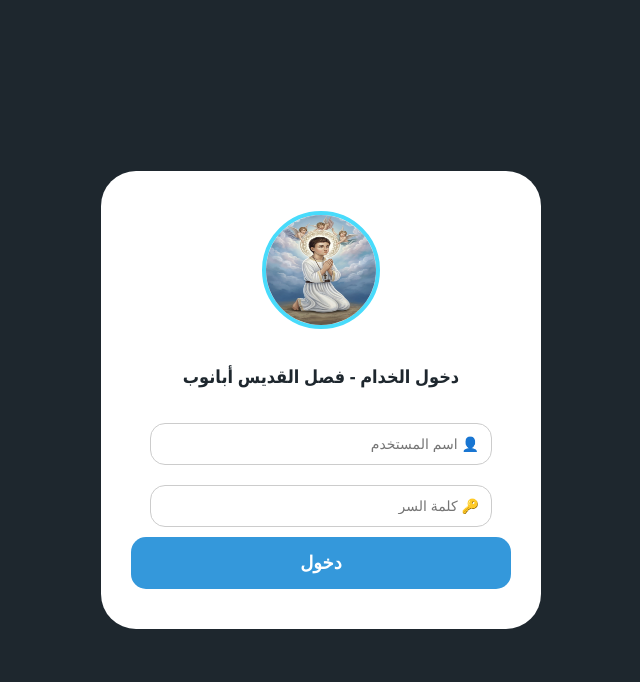
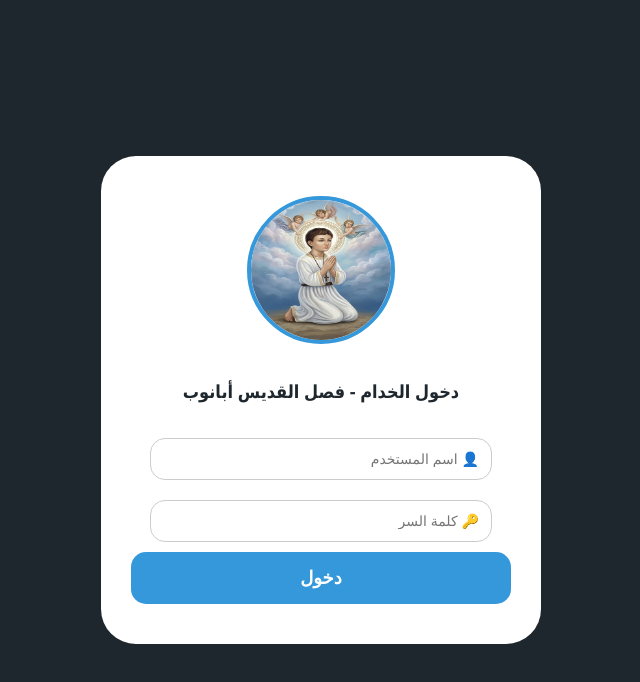
Before and after one commit to medhatmena03-code/Church, a plain HTML site: page index.html in a window 1280 px wide. Shown: the whole page, without its empty margins (319-959 px from the left). Drawn offline with Linux system fonts and the light colour scheme.

Commit message:
Update index.html

```diff
--- a/index.html
+++ b/index.html
@@ -164,7 +164,7 @@
 
 <div id="loginOverlay">
     <div class="login-box">
-        <img src="abanoub.jpg" style="width:110px; height:110px; border-radius:50%; border:4px solid var(--accent); margin-bottom:15px;" onerror="this.src='https://via.placeholder.com/110'">
+        <img src="abanoub.jpg" style="width:140px; height:140px; border-radius:50%; border:4px solid #3498db; margin-bottom:15px;" onerror="this.src='https://via.placeholder.com/140'">
         <h2>دخول الخدام - فصل القديس أبانوب</h2>
         <input type="text" id="user" placeholder="👤 اسم المستخدم">
         <input type="password" id="pass" placeholder="🔑 كلمة السر">
```
